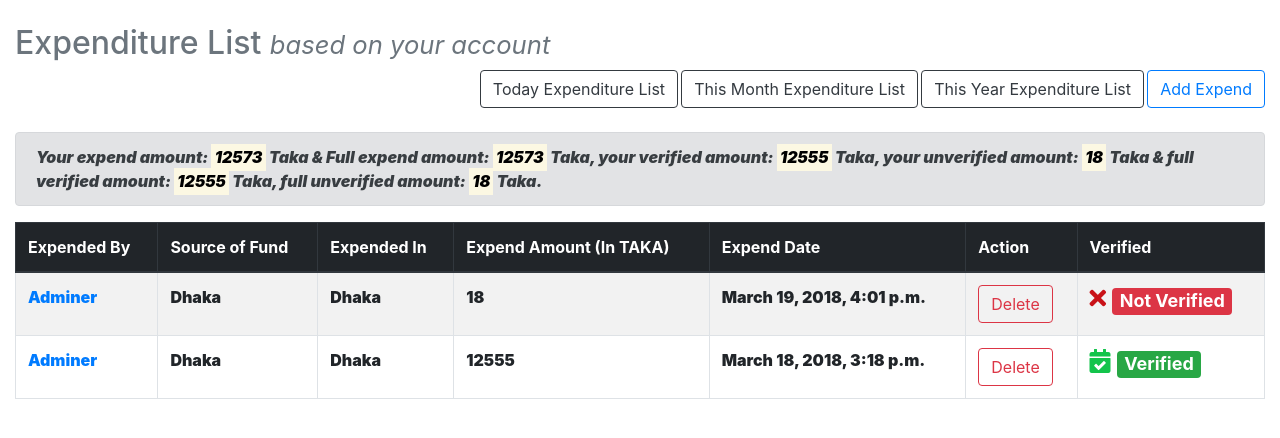
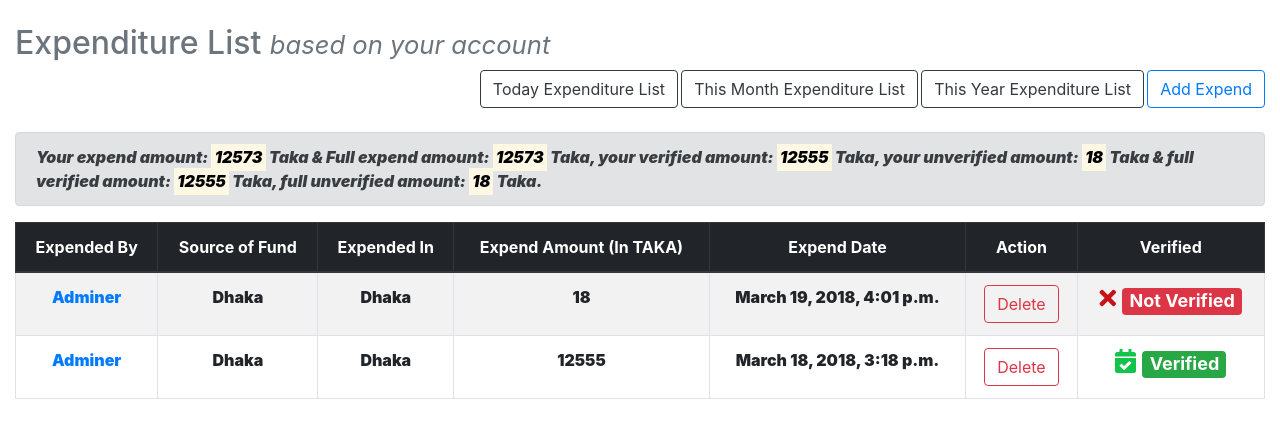
Before and after one commit to dev-fahim/marvelous, a Django app: page /accounts/expenditure/ in a window 1280 px wide. Shown: the part 56-494 px from the top of the page. Run offline with Django 3.2, Linux system fonts and the light colour scheme; a user stored in the database is signed in; data comes from the database, SQL or seed files in the repository; some libraries are stand-ins or nearby versions.

Commit message:
changed table (text center)

```diff
--- a/account/templates/expend/expend_list.html
+++ b/account/templates/expend/expend_list.html
@@ -113,7 +113,7 @@
                         your unverified amount: <mark>{{ sum_user_expend_amount_unverified }}</mark> Taka.</b></i>
                 {% endif %}
             </div>
-            <table class="table table-striped table-hover table-responsive-xl table-responsive-lg table-responsive-md table-responsive-sm table-bordered">
+            <table class="table table-striped table-hover table-responsive-xl table-responsive-lg table-responsive-md table-responsive-sm table-bordered text-center">
                 {% if request.user.is_authenticated and request.user.is_superuser %}
                 <thead class="thead-dark">
                     <tr>
```
